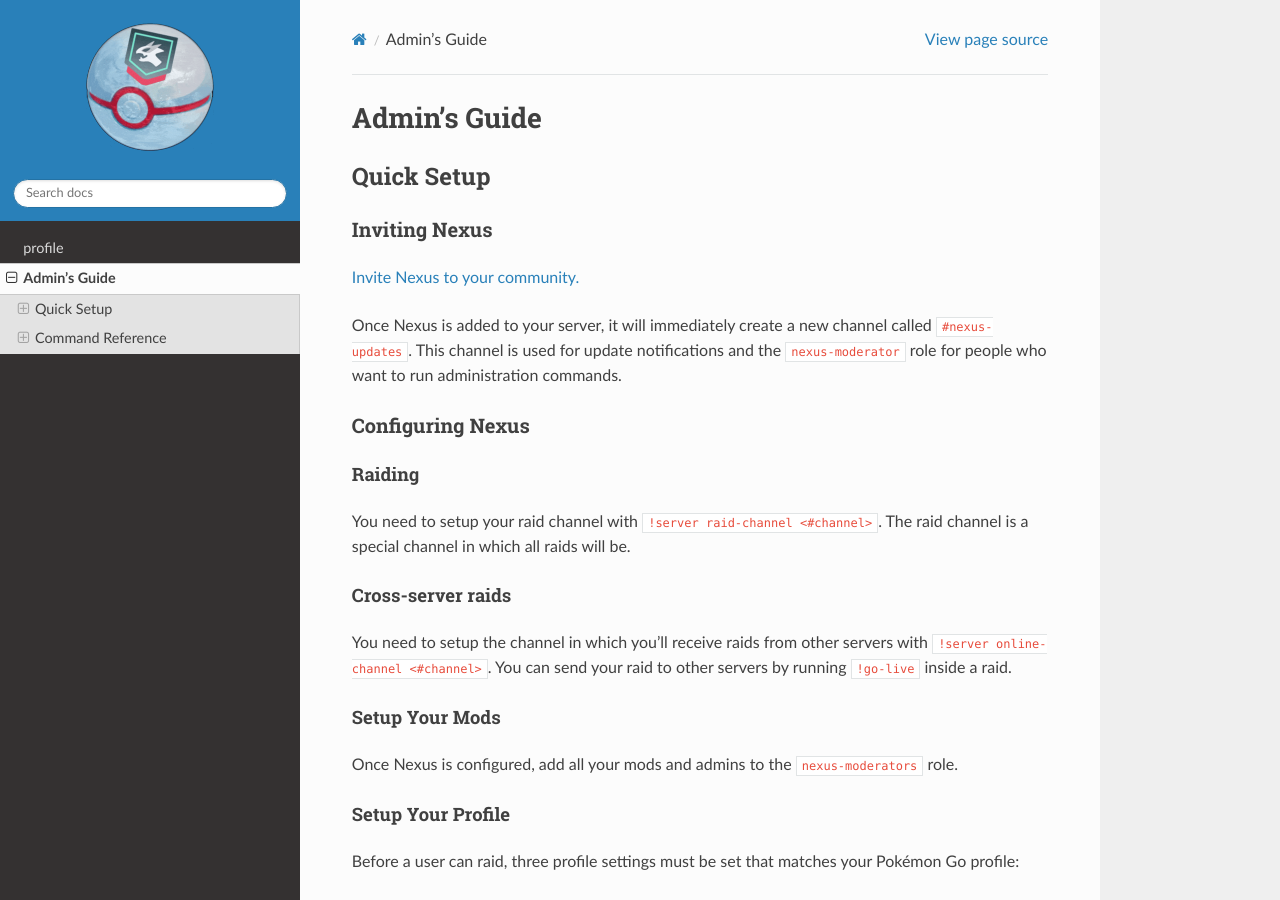
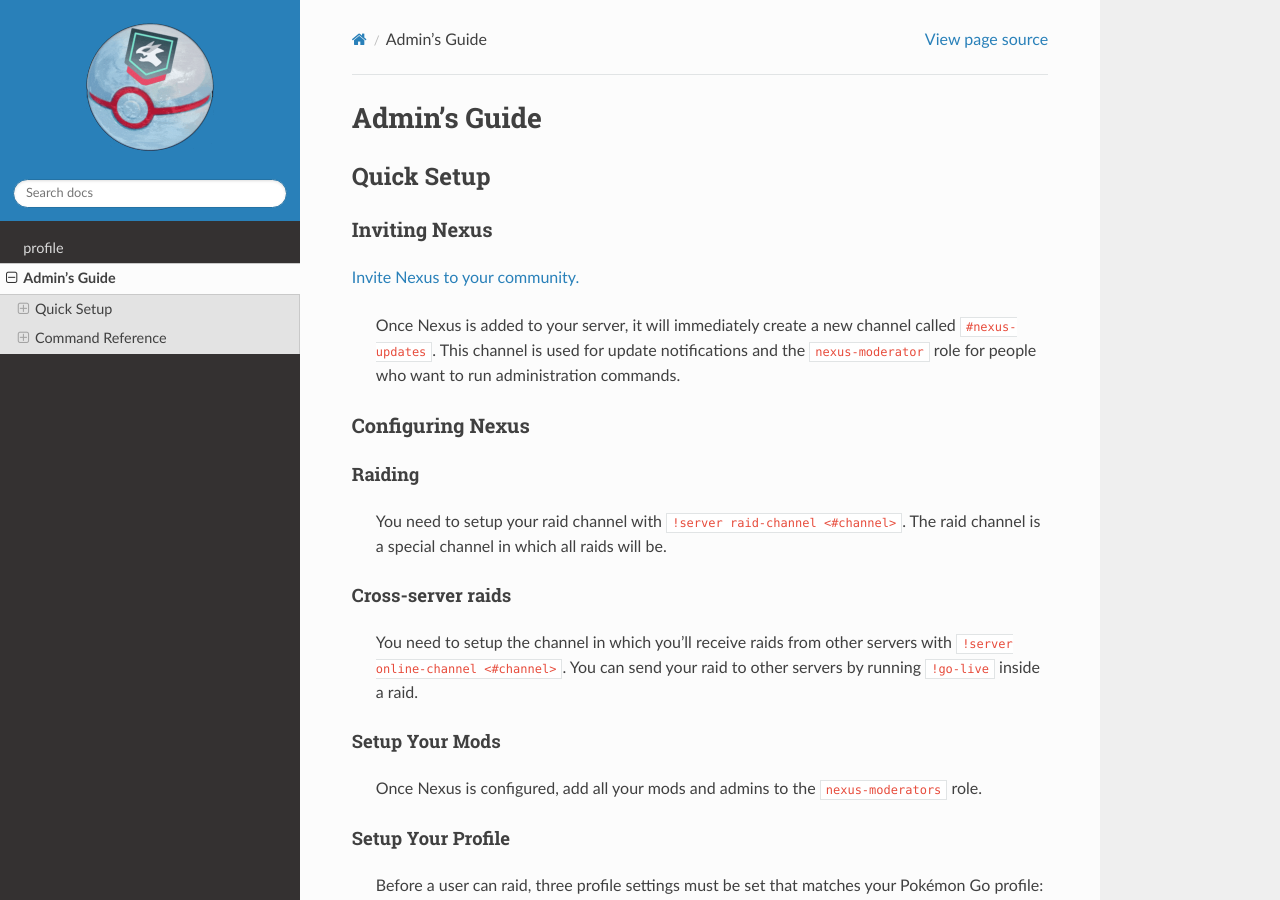
Before and after one commit to NexusRaids/nexus-docs, a Sphinx documentation site: the page built from docs/administration.md, in a window 1280 px wide and 900 px high. Built offline with Sphinx 7.4.7 and the Read the Docs theme 2.0.0, drawn with Linux system fonts in a browser that asks for light colours; formulas are drawn with MathJax 3; pages that are not in the unit, such as notebooks, are missing from menus.

```diff
--- a/docs/administration.md
+++ b/docs/administration.md
@@ -6,29 +6,30 @@
 
 <a href="https://discord.com/oauth2/authorize?client_id=761036478783422484&permissions=1342696528&scope=bot" target="_blank">Invite Nexus to your community.</a>
 
-Once Nexus is added to your server, it will immediately create a new channel called `#nexus-updates`. This channel is used for update notifications and the `nexus-moderator` role for people who want to run administration commands.
+
+> Once Nexus is added to your server, it will immediately create a new channel called `#nexus-updates`. This channel is used for update notifications and the `nexus-moderator` role for people who want to run administration commands.
 
 ### Configuring Nexus
 
 #### Raiding
 
-You need to setup your raid channel with `!server raid-channel <#channel>`. The raid channel is a special channel in which all raids will be.
+> You need to setup your raid channel with `!server raid-channel <#channel>`. The raid channel is a special channel in which all raids will be.
 
 #### Cross-server raids
 
-You need to setup the channel in which you'll receive raids from other servers with `!server online-channel <#channel>`. You can send your raid to other servers by running `!go-live` inside a raid.
+> You need to setup the channel in which you'll receive raids from other servers with `!server online-channel <#channel>`. You can send your raid to other servers by running `!go-live` inside a raid.
 
 #### Setup Your Mods
 
-Once Nexus is configured, add all your mods and admins to the `nexus-moderators` role.
+> Once Nexus is configured, add all your mods and admins to the `nexus-moderators` role.
 
 #### Setup Your Profile
 
-Before a user can raid, three profile settings must be set that matches your Pokémon Go profile:
+> Before a user can raid, three profile settings must be set that matches your Pokémon Go profile:
 
-> `!set ign mycoolname` This will set the in game name.
-> `!set tc 111122223333` This will set your friend code.
-> `!set level 50` This will set your current trainer level.
+- `!set ign mycoolname` This will set the in game name.
+- `!set tc 111122223333` This will set your friend code.
+- `!set level 50` This will set your current trainer level.
 
 ## Command Reference
 
```
